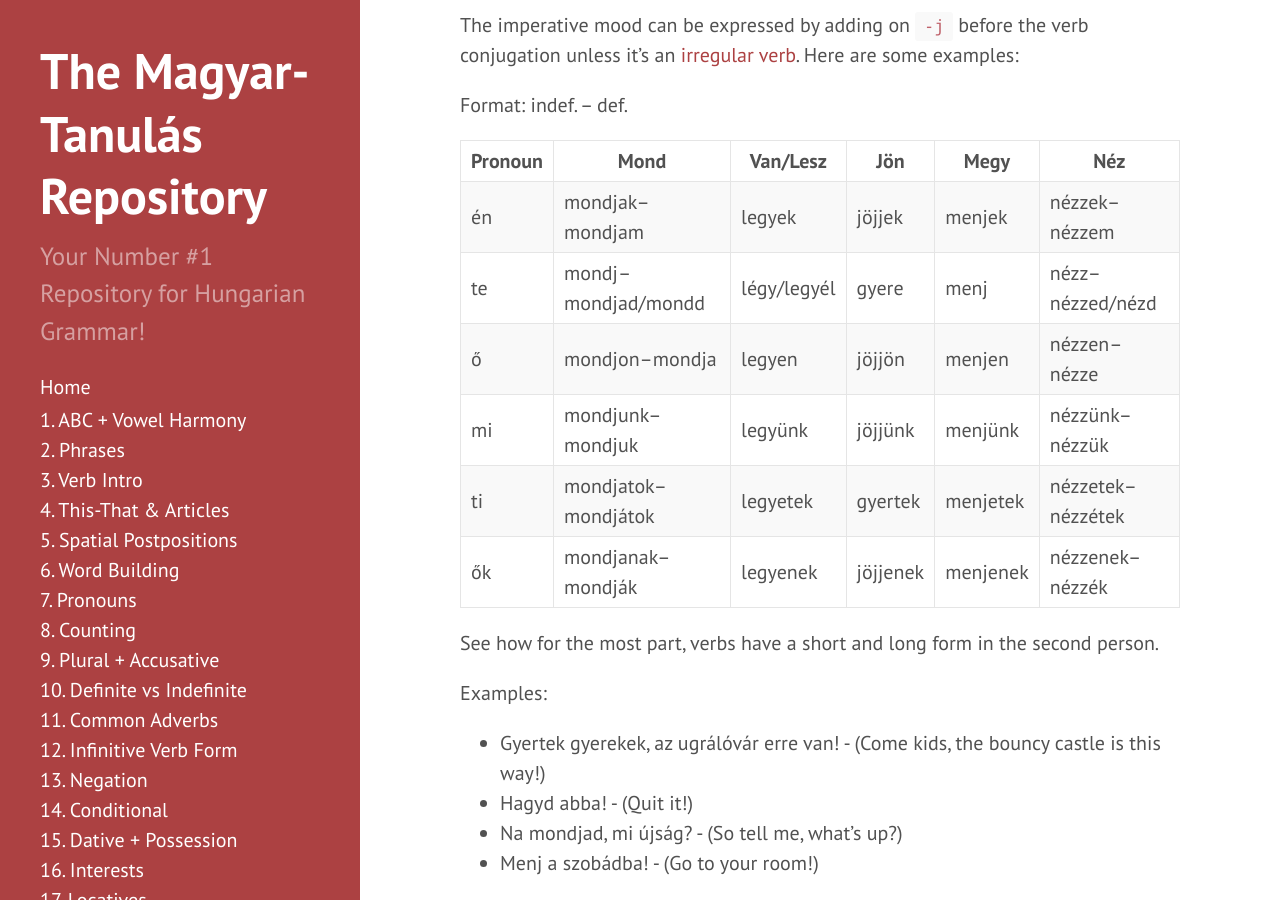
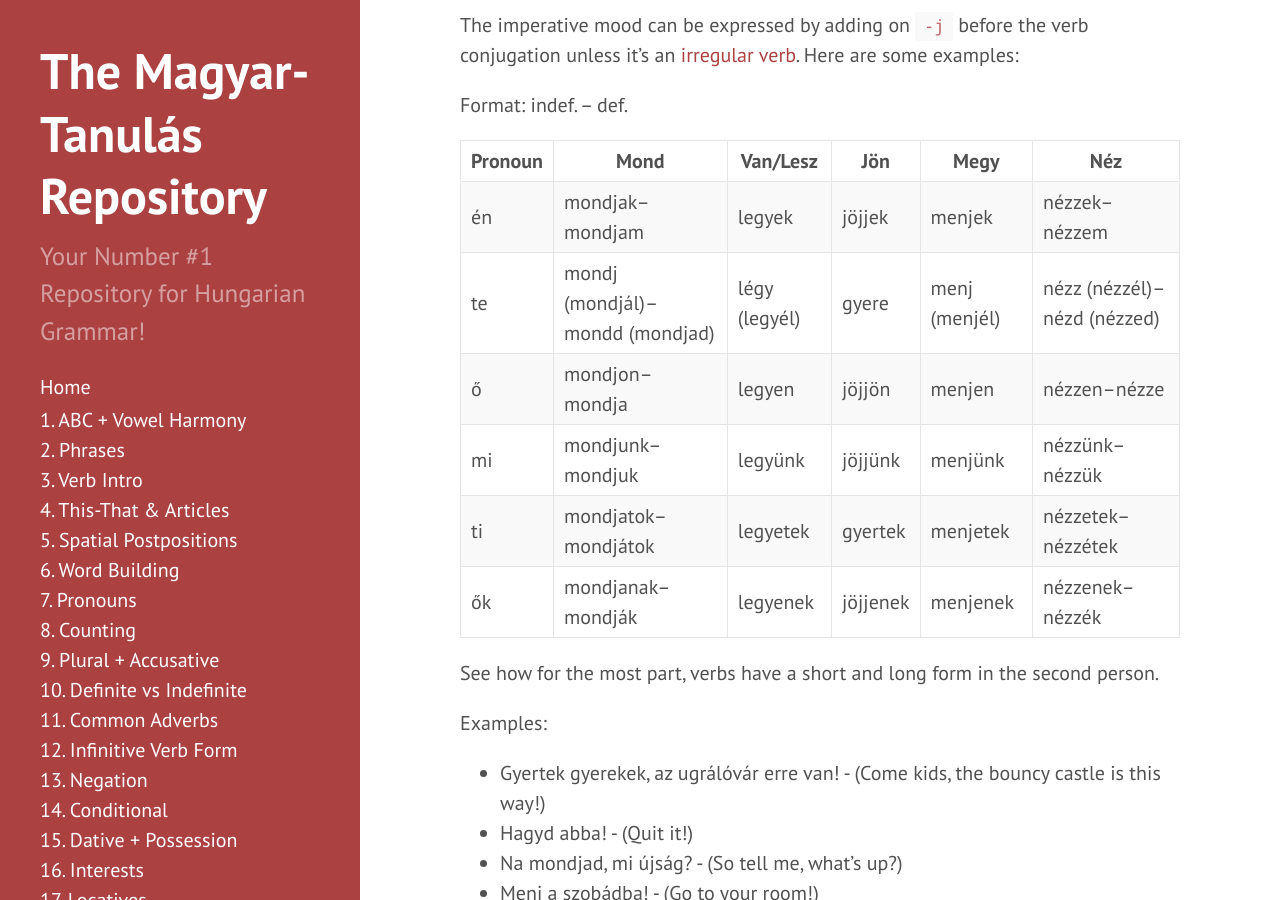
Before and after one commit to Magyartanulas/magyartanulas.github.io, a Jekyll site: the page built from imperative_subjunctive.md, in a window 1280 px wide and 900 px high, scrolled down 466 px. Built offline with Jekyll 4.4.1, drawn with Linux system fonts in a browser that asks for light colours; comment, search, counter and statistics services are not loaded.

Commit message:
Update imperative_subjunctive.md

```diff
--- a/imperative_subjunctive.md
+++ b/imperative_subjunctive.md
@@ -17,7 +17,7 @@ Format: indef. -- def.
 | Pronoun | Mond                  | Van/Lesz    | Jön      | Megy     | Néz                 |
 |---------|-----------------------|-------------|----------|----------|---------------------|
 | én      | mondjak--mondjam      | legyek      | jöjjek   | menjek   |  nézzek--nézzem     |
-| te      | mondj--mondjad/mondd  | légy/legyél | gyere    | menj     |  nézz--nézzed/nézd  |
+| te      | mondj (mondjál)--mondd (mondjad) | légy (legyél) | gyere    | menj (menjél)|  nézz (nézzél)--nézd (nézzed) |
 | ő       | mondjon--mondja       | legyen      | jöjjön   | menjen   |  nézzen--nézze      |
 | mi      | mondjunk--mondjuk     | legyünk     | jöjjünk  | menjünk  |  nézzünk--nézzük    |
 | ti      | mondjatok--mondjátok  | legyetek    | gyertek  | menjetek |  nézzetek--nézzétek |
```
